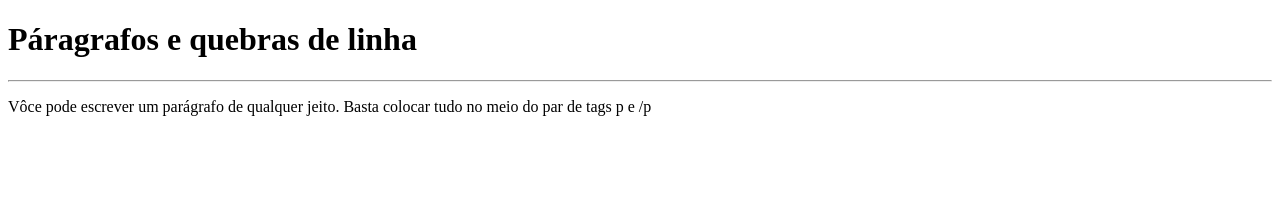
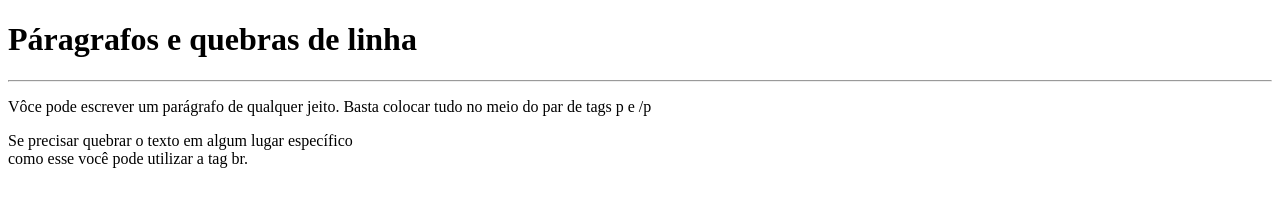
Before and after one commit to IgorEnricoFP/Curso-em-Video, a plain HTML site: page Curso HTML e CSS/ex002/index.html in a window 1280 px wide. Drawn offline with Linux system fonts and the light colour scheme.

Commit message:
Update index.html

```diff
--- a/Curso HTML e CSS/ex002/index.html
+++ b/Curso HTML e CSS/ex002/index.html
@@ -10,5 +10,6 @@
     <h1>Páragrafos e quebras de linha</h1>
     <hr>
     <p>Vôce pode escrever um parágrafo de qualquer jeito. Basta colocar tudo no meio do par de tags p e /p</p>
+    <p>Se precisar quebrar o texto em algum lugar específico <br> como esse você pode utilizar a tag br.</p>
 </body>
 </html>
```
